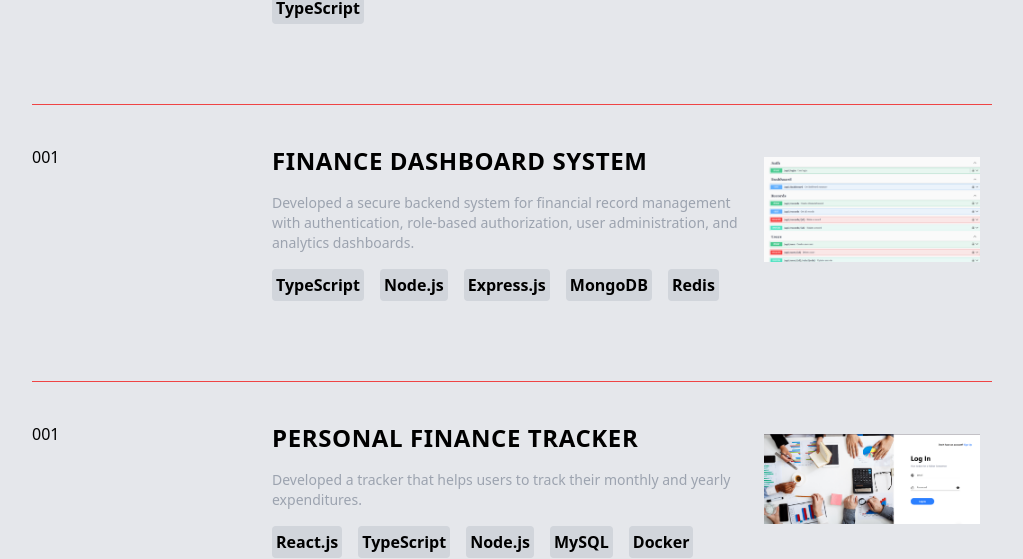
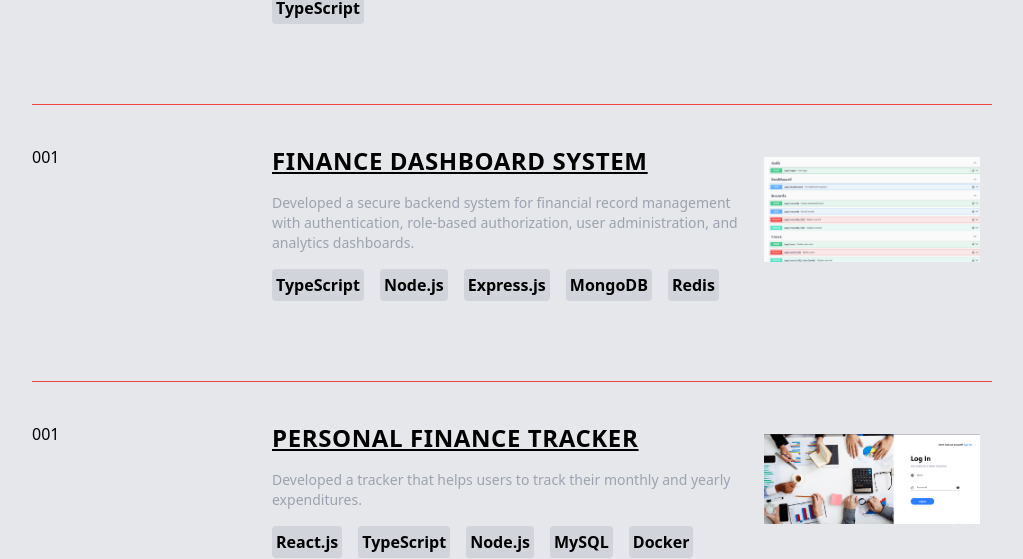
Before and after one commit to Hephzibah7/My_Portfolio, a React (Vite) app in the folder frontend/: page / in a window 1280 px wide. Shown: the part 2410-2969 px from the top of the page, without its empty margins (128-1151 px from the left). Built offline with nearby package versions, Linux system fonts and the light colour scheme; what tailwindcss-animated would draw is missing.

Commit message:
feat:added github links to projects

```diff
--- a/frontend/src/components/ProjectSection/ProjectUI.tsx
+++ b/frontend/src/components/ProjectSection/ProjectUI.tsx
@@ -56,7 +56,7 @@ function ProjectUI() {
                         <div className=' grid grid-cols-4 w-full mt-10'>
                             <div className='col-span-1'>001</div>
                             <div className='col-span-2 flex flex-col gap-4'>
-                                <div className='uppercase font-bold text-2xl tracking-wide'>
+                                <div className='uppercase font-bold text-2xl tracking-wide underline'>
                                    <a href="https://github.com/Hephzibah7/Finance_DashBoard_System"> Finance DashBoard System</a>
                                 </div>
                                 <div className='text-sm text-gray-400'>Developed a secure backend system for financial record management with authentication, role-based authorization, user
@@ -88,7 +88,7 @@ administration, and analytics dashboards. </div>
                         <div className=' grid grid-cols-4 w-full mt-10'>
                             <div className='col-span-1'>001</div>
                             <div className='col-span-2 flex flex-col gap-4'>
-                                <div className='uppercase font-bold text-2xl tracking-wide'>
+                                <div className='uppercase font-bold text-2xl tracking-wide underline'>
                                     <a href="https://github.com/Hephzibah7/Personal-Finance-Tracker">Personal Finance tracker</a>
                                 </div>
                                 <div className='text-sm text-gray-400'>Developed a tracker that helps users to track their monthly and yearly expenditures. </div>
```
